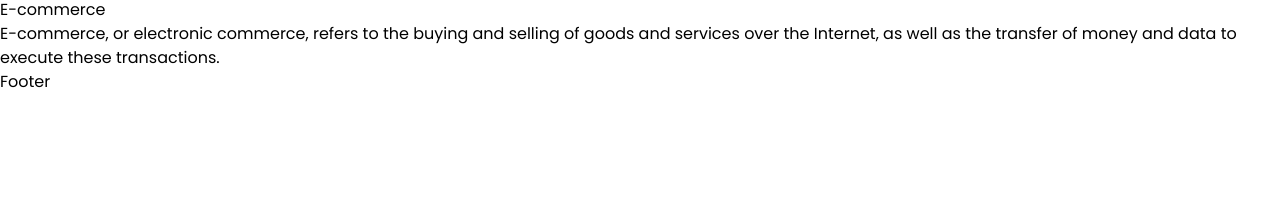
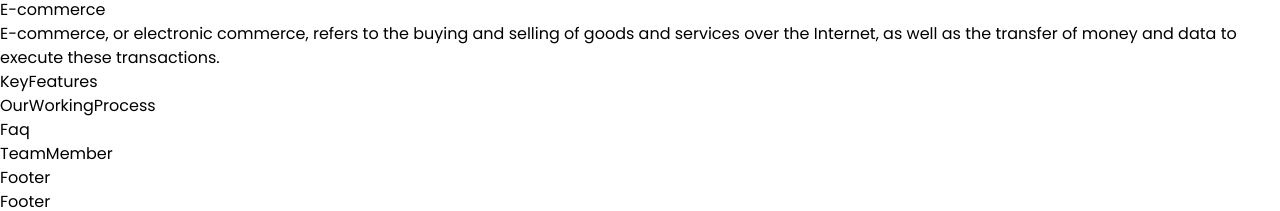
Before and after one commit to hasibulhasananik40420/Exomsoft-ltd, a React (Vite) app: page / in a window 1280 px wide. Shown: the part 3755-3966 px from the top of the page. Before the commit the page ends 3849 px from the top, so only its background shows below. Built offline with nearby package versions, Linux system fonts and the light colour scheme.

Commit message:
folder setup done

```diff
--- a/src/App.jsx
+++ b/src/App.jsx
@@ -2,12 +2,22 @@ import { useState } from "react";
 import Root from "./root/Root";
 import Header from "./components/Header";
 import Services from "./components/Services";
+import KeyFeatures from "./components/KeyFeatures/KeyFeatures";
+import OurWorkingProcess from "./components/OurWorkingProcess/OurWorkingProcess";
+import Faq from "./components/Faq/Faq";
+import TeamMember from "./components/TeamMember/TeamMember";
+import Footer from "./components/Footer";
 
 function App() {
   return <Root>
     {/* All Section displaid Here */}
     <Header/>
     <Services/>
+    <KeyFeatures/>
+    <OurWorkingProcess/>
+    <Faq/>
+    <TeamMember/>
+    <Footer/>
 
   </Root>;
 }
--- /dev/null
+++ b/src/components/Faq/Faq.jsx
@@ -0,0 +1,9 @@
+import React from 'react'
+
+const Faq = () => {
+  return (
+    <div>Faq</div>
+  )
+}
+
+export default Faq
--- /dev/null
+++ b/src/components/Footer/Footer.jsx
@@ -0,0 +1,9 @@
+import React from 'react'
+
+const Footer = () => {
+  return (
+    <div>Footer</div>
+  )
+}
+
+export default Footer
--- /dev/null
+++ b/src/components/KeyFeatures/KeyFeatures.jsx
@@ -0,0 +1,9 @@
+import React from 'react'
+
+const KeyFeatures = () => {
+  return (
+    <div>KeyFeatures</div>
+  )
+}
+
+export default KeyFeatures
--- /dev/null
+++ b/src/components/OurWorkingProcess/OurWorkingProcess.jsx
@@ -0,0 +1,9 @@
+import React from 'react'
+
+const OurWorkingProcess = () => {
+  return (
+    <div>OurWorkingProcess</div>
+  )
+}
+
+export default OurWorkingProcess
--- /dev/null
+++ b/src/components/TeamMember/TeamMember.jsx
@@ -0,0 +1,9 @@
+import React from 'react'
+
+const TeamMember = () => {
+  return (
+    <div>TeamMember</div>
+  )
+}
+
+export default TeamMember
```
